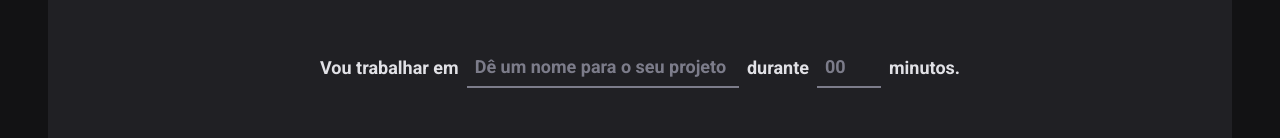
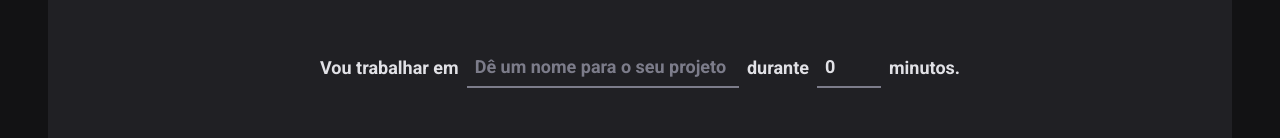
Before and after one commit to luucasmorato/timer, a React (Vite) app: page / in a window 1280 px wide. Shown: the part 183-321 px from the top of the page. Built offline with nearby package versions, Linux system fonts and the light colour scheme.

Commit message:
validate form with zod

```diff
--- a/package.json
+++ b/package.json
@@ -10,12 +10,14 @@
     "lint": "eslint src --ext .ts,.tsx --fix"
   },
   "dependencies": {
+    "@hookform/resolvers": "^2.9.10",
     "phosphor-react": "^1.4.1",
     "react": "^18.2.0",
     "react-dom": "^18.2.0",
     "react-hook-form": "^7.42.1",
     "react-router-dom": "^6.7.0",
-    "styled-components": "^5.3.6"
+    "styled-components": "^5.3.6",
+    "zod": "^3.20.2"
   },
   "devDependencies": {
     "@rocketseat/eslint-config": "^1.1.3",
--- a/src/pages/Home/index.tsx
+++ b/src/pages/Home/index.tsx
@@ -1,5 +1,7 @@
 import { Play } from 'phosphor-react'
 import { useForm } from 'react-hook-form'
+import { zodResolver } from '@hookform/resolvers/zod'
+import * as zod from 'zod'
 
 import {
   CountdownContainer,
@@ -11,10 +13,26 @@
   TaskInput,
 } from './styles'
 
+const NewCycleFormValidationSchema = zod.object({
+  task: zod.string().min(1, 'Informe a tarefa'),
+  minutesAmount: zod.number().min(5).max(60),
+})
+
+type NewCycleFormData = {
+  task: string
+  minutesAmount: number
+}
+
 export const Home = () => {
-  const { register, handleSubmit, watch } = useForm()
+  const { register, handleSubmit, watch } = useForm<NewCycleFormData>({
+    resolver: zodResolver(NewCycleFormValidationSchema),
+    defaultValues: {
+      task: '',
+      minutesAmount: 0,
+    },
+  })
 
-  function handleCreateNewCycle(data: any) {
+  function handleCreateNewCycle(data: NewCycleFormData) {
     console.log(data)
   }
 
```
Also changed, not shown: 1 other file (tests, documents, lock files or other folders).
